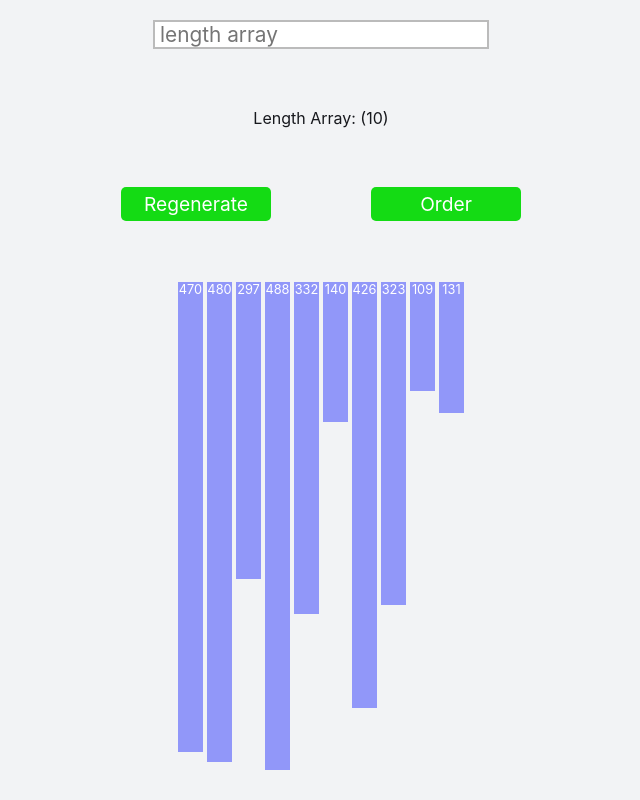
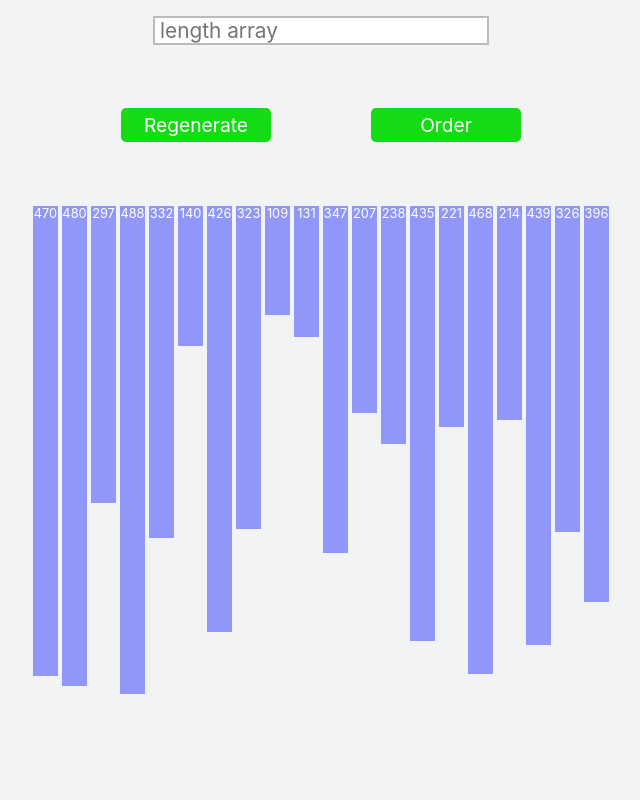
Before and after one commit to marcos-dev-web/order-visualizer, a React (Create React App) app: page / in a window 1280 px wide. Shown: the whole page, without its empty margins (319-959 px from the left). Built offline with nearby package versions, Linux system fonts and the light colour scheme.

Commit message:
from class component to functional component

```diff
--- a/package.json
+++ b/package.json
@@ -6,6 +6,7 @@
     "@testing-library/jest-dom": "^5.11.4",
     "@testing-library/react": "^11.1.0",
     "@testing-library/user-event": "^12.1.10",
+    "nanoid": "^3.1.22",
     "react": "^17.0.1",
     "react-dom": "^17.0.1",
     "react-scripts": "4.0.3",
--- /dev/null
+++ b/src/Application/Controllers/index.js
@@ -0,0 +1,18 @@
+import React from 'react';
+
+import './styles.css';
+
+function Controllers({generateArray, orderArray}) {
+  return (
+    <div className="buttons">
+      <button className="button" onClick={generateArray}>
+        Regenerate
+      </button>
+      <button className="button" onClick={orderArray}>
+        Order
+      </button>
+    </div>
+  );
+}
+
+export default Controllers;
--- /dev/null
+++ b/src/Application/Controllers/styles.css
@@ -0,0 +1,21 @@
+.buttons {
+  min-width: 400px;
+  display: flex;
+  justify-content: space-between;
+}
+
+.button {
+  border: none;
+  outline: none;
+  background: rgb(20, 219, 20);
+  color: white;
+  font-size: 1.2rem;
+  cursor: pointer;
+  padding: 5px 8px;
+  border-radius: 5px;
+  min-width: 150px;
+}
+
+.button:active {
+  background:rgba(0, 17, 255, 0.404);
+}
--- /dev/null
+++ b/src/Application/Input/index.js
@@ -0,0 +1,51 @@
+import React, { useState } from 'react';
+
+import './styles.css';
+
+function Input({changeValueInput}) {
+  const [valueInput, setValueInput] = useState('');
+
+  const validKeys = ('1234567890'.split('').concat(["null"]))
+
+  function handleInputValue(event) {
+    const key = event.nativeEvent.data;
+    let value = event.target.value.toLowerCase();
+
+    if (value.match(/[a-z]/g)) {
+      value = value.split('').filter(v => '1234567890'.indexOf(v) !== -1).join('');
+      changeValueInput(value);
+      return setValueInput(value);
+    }
+
+    if (value.length > 3) {
+      let v = value.trim().slice(0, 3);
+      changeValueInput(v);
+      return setValueInput(v);
+    }
+
+    if (!validKeys.some(k => k === String(key))) {
+      return event.preventDefault();
+    } else {
+      if (key === null) {
+        changeValueInput(value);
+        return setValueInput(value);
+      }else if (valueInput.length < 3) {
+        changeValueInput(value);
+        return setValueInput(value);
+      }
+    }
+  }
+
+  return (
+    <input
+      className="input_length"
+      type="text"
+      placeholder="length array"
+      required
+      value={valueInput}
+      onChange={handleInputValue}
+    />
+  )
+}
+
+export default Input;
--- /dev/null
+++ b/src/Application/Input/styles.css
@@ -0,0 +1,7 @@
+.input_length {
+  outline: none;
+  border: 2px solid rgb(187, 187, 187);
+  color: rgb(72, 73, 92);
+  padding: 0 5px;
+  font-size: 1.3rem;
+}
--- /dev/null
+++ b/src/Application/Visualizer/index.js
@@ -0,0 +1,33 @@
+import React, { memo } from "react";
+import { nanoid } from 'nanoid';
+
+import "./styles.css";
+
+function Rect({style, widthRect}) {
+  return (
+    <div
+      className="rect"
+      style={style}>
+      {widthRect >= 25 ? <p>{style.height.replace('px','')}</p> : null}
+    </div>
+  )
+}
+
+function Visualizer({array, widthRect}) {
+  return (
+    <section className="container">
+      {array.map((block) => {
+        const style = {
+          width: `${widthRect}px`,
+          height: `${block.height}px`,
+        };
+
+        return (
+          <Rect key={nanoid()} style={style} widthRect={widthRect}/>
+        );
+      })}
+    </section>
+  );
+}
+
+export default memo(Visualizer);
--- /dev/null
+++ b/src/Application/Visualizer/styles.css
@@ -0,0 +1,22 @@
+.container {
+  width: 100%;
+
+  height: 500px;
+  display: flex;
+  justify-content: center;
+  align-items: flex-start;
+  position: relative;
+  margin: 0 auto;
+}
+
+.rect {
+  margin: 2px;
+  text-align: center;
+  color: white;
+  background: rgba(0, 17, 255, 0.404);
+}
+
+.rect > p {
+  font-size: 0.8rem;
+  pointer-events: none;
+}
--- a/src/app/application.js
+++ b/src/app/application.js
@@ -1,214 +1,89 @@
+import React, { useState, useEffect } from "react";
+
+import Input from '../Application/Input';
+import Controllers from '../Application/Controllers';
+import Visualizer from '../Application/Visualizer';
+
 import "./style.css";
 
-import React, { Component } from "react";
+function Application() {
+  const [rects, setRects] = useState([]);
+  const [widthRect, setWidthRect] = useState(25);
+  const [valueInput, setValueInput] = useState('');
 
-class Treatment {
-  constructor(setState) {
-    this.setState = (value) => {
-      setState(value);
-    };
-  }
-  input = (event) => {
-    const value = event.target.value.toLowerCase();
-    let string = value;
-
-    if (value.match(/[a-z]/g) != null) {
-      string = value.replace(/[a-z]/g, "");
+  function handleInput(value) {
+    setValueInput(value);
+    const numberOfRects = Number.parseInt(value);
+    if (numberOfRects >= 2) {
+      if (numberOfRects <= 20 || numberOfRects === 0) {
+        return setWidthRect(25);
+      } else if (numberOfRects < 30) {
+        setWidthRect(20);
+      } else if (numberOfRects >= 30) {
+        setWidthRect(10);
+      } else if (numberOfRects >= 60) {
+        setWidthRect(4);
+      } else if (numberOfRects >= 80) {
+        setWidthRect(2);
+      }
     }
-    if (string.length >= 2) {
-      string = string.slice(0, 2);
-    }
-
-    this.setState({
-      valueInput: string,
-    });
-
-    if (string !== value) {
-      event.target.value = string;
-    }
-  };
-
-  verifyKeyPressed = (event) => {
-    const keyPressed = event.key;
-
-    const acceptKeys = [
-      "ArrowLeft",
-      "ArrowRight",
-      "Backspace",
-      "0",
-      "1",
-      "2",
-      "3",
-      "4",
-      "5",
-      "6",
-      "7",
-      "8",
-      "9",
-      "Shift",
-      "Ctrl",
-      "Home",
-      "End",
-    ];
-
-    const find = acceptKeys.find((key) => keyPressed === key);
-
-    if (find != null || (find === null && event.CtrlKey)) {
-      this.input(event);
-    } else {
-      event.preventDefault();
-    }
-  };
-}
-
-export default class Application extends Component {
-  constructor(props) {
-    super(props);
-    this.state = {
-      valueInput: "",
-      blocks: [],
-      lengthArray: 10,
-      widthBlock: 25,
-      hoverHeight: 0,
-    };
-
-    this.trat = new Treatment((state) => {
-      this.setState(state);
-    });
   }
 
-  generateArray = () => {
-    let arr = [];
-    let length = this.state.lengthArray;
-    const lengthInput = this.state.valueInput.length;
-    const inputValue = this.state.valueInput;
-
-    if (lengthInput > 0) {
-      const n = Number.parseInt(inputValue);
-      let wb = 0;
-
-      if (n >= 25 && n < 40) {
-        wb = 15;
-      } else if (n >= 40 && n < 70) {
-        wb = 10;
-      } else if (n >= 70) {
-        wb = 4;
-      } else {
-        wb = 10;
-      }
-
-      this.setState({
-        widthBlock: wb,
-      });
-
-      if (n >= 2) {
-        length = n;
-      } else {
-        alert("the number need higher than 2 or equal");
-        return;
-      }
-    }
-
-    for (let i = 0; i < length; i++) {
-      arr.push({
-        h: randomMinMax(100, 500),
-      });
-    }
-
-    this.setState({
-      blocks: arr,
-    });
-  };
-
-  orderArray = () => {
-    let arr = this.state.blocks;
-    let length = arr.length;
+  function orderArray () {
+    const lengthArray = rects.length;
+    let arrayToOrder = rects;
     let j = 0;
 
-    while (j < (length - 1) * 2) {
-      for (let i = 0; i < length - 1; i++) {
-        let hOld = arr[i].h;
-        let hNow = arr[i + 1].h;
+    while (j < (lengthArray - 1) * 2) {
+      for (let i = 0; i < lengthArray - 1; i++) {
+        let hOld = arrayToOrder[i].height;
+        let hNow = arrayToOrder[i + 1].height;
         if (higherNumber(hOld, hNow)) {
-          arr[i].h = hNow;
-          arr[i + 1].h = hOld;
-          this.setState({
-            blocks: arr,
-          });
+          arrayToOrder[i].height = hNow;
+          arrayToOrder[i + 1].height = hOld;
         }
       }
       j++;
     }
+    setRects([...arrayToOrder]);
   };
 
-  componentDidMount() {
-    this.generateArray();
+  function generateArray() {
+    let lengthInputTyped;
+    if (valueInput.length > 0) {
+      lengthInputTyped = Number.parseInt(valueInput);
+
+      if (lengthInputTyped < 2) {
+        lengthInputTyped = 20;
+        return;
+      }
+    } else {
+      lengthInputTyped = 20;
+    }
+
+    let arr = [];
+
+    for (let i = 0; i < lengthInputTyped; i++) {
+      arr.push({
+        height: randomMinMax(100, 500),
+      });
+    }
+
+    setRects(arr);
   }
 
-  render() {
-    return (
-      <main className="main">
-        <input
-          className="input_length"
-          type="text"
-          placeholder="length array"
-          maxLength="8"
-          minLength="1"
-          required
-          onKeyDown={this.trat.input}
-          onKeyUp={this.trat.input}
-          onDrop={this.trat.input}
-        />
-        <p>
-          Length Array: (
-          {this.state.valueInput !== ""
-            ? this.state.valueInput
-            : this.state.lengthArray}
-          )
-        </p>
-        <div className="buttons">
-          <button className="button" onClick={this.generateArray}>
-            Regenerate
-          </button>
-          <button className="button" onClick={this.orderArray}>
-            Order
-          </button>
-        </div>
-        <section className="container">
-          <p
-            style={{
-              opacity: this.state.hoverHeight !== 0 ? 1 : 0,
-            }}
-          >
-            {this.state.hoverHeight}
-          </p>
-          {this.state.blocks.map((block, index) => {
-            const style = {
-              width: `${this.state.widthBlock}px`,
-              height: `${block.h}px`,
-            };
-            return (
-              <div
-                key={index}
-                className="block"
-                style={style}
-                onMouseEnter={() => {
-                  this.setState({ hoverHeight: `${block.h}px` });
-                }}
-                onMouseOut={() => {
-                  this.setState({ hoverHeight: 0 });
-                }}
-              >
-                {this.state.widthBlock >= 25 ? <p>{block.h}</p> : null}
-              </div>
-            );
-          })}
-        </section>
-      </main>
-    );
-  }
+  useEffect(generateArray, [valueInput]);
+
+  return (
+    <main className="main">
+      <Input changeValueInput={handleInput}/>
+      <Controllers generateArray={generateArray} orderArray={orderArray}/>
+      <Visualizer array={rects} widthRect={widthRect}/>
+    </main>
+  )
 }
 
+//functions
 function randomMinMax(min, max) {
   return Math.floor(min + Math.random() * (max - min) - 1);
 }
@@ -216,3 +91,5 @@ function randomMinMax(min, max) {
 function higherNumber(a, b) {
   return a > b;
 }
+
+export default Application;
--- a/src/app/style.css
+++ b/src/app/style.css
@@ -1,65 +1,12 @@
+#root {
+  height: 100%;
+}
+
 .main {
   display: flex;
   flex-direction: column;
   align-items: center;
   justify-content: space-between;
-  height: 95vh;
+  height: 90%;
+  padding: 1rem;
 }
-
-.input_length {
-  outline: none;
-  border: 2px solid rgb(187, 187, 187);
-  color: rgb(72, 73, 92);
-  padding: 0 5px;
-  font-size: 1.3rem;
-}
-
-.container {
-  width: 100%;
-  height: 500px;
-  display: flex;
-  justify-content: center;
-  align-items: flex-start;
-  position: relative;
-}
-
-.container > p {
-  position: absolute;
-  top: -25px;
-  color: #646474;
-  transition: 500ms;
-}
-
-.block {
-  margin: 2px;
-  text-align: center;
-  color: white;
-  background: rgba(0, 17, 255, 0.404);
-}
-
-.block > p {
-  font-size: 0.8rem;
-  pointer-events: none;
-}
-
-.buttons {
-  min-width: 400px;
-  display: flex;
-  justify-content: space-between;
-}
-
-.button {
-  border: none;
-  outline: none;
-  background: rgb(20, 219, 20);
-  color: white;
-  font-size: 1.2rem;
-  cursor: pointer;
-  padding: 5px 8px;
-  border-radius: 5px;
-  min-width: 150px;
-}
-
-.button:active {
-  background:rgba(0, 17, 255, 0.404);
-}
```
Also changed, not shown: src/tests/t1.js (deleted, +0 -86 lines), src/tests/t2.js (deleted, +0 -32 lines), 2 other files (tests, documents, lock files or other folders).
